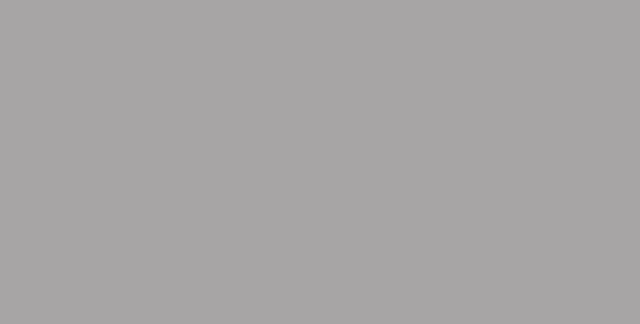
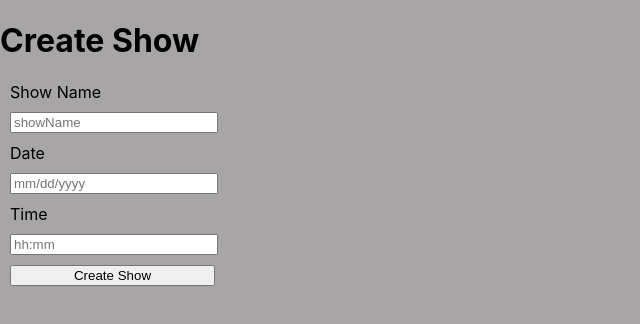
Before and after one commit to connorBMERBE/CS3733UlyseesB23, a React (Create React App) app in the folder seats4u/: page /createShow in a window 1280 px wide. Before the commit this address had no page. Shown: the top 324 px of the page, without its empty margins (0-640 px from the left). Built offline with nearby package versions, Linux system fonts and the light colour scheme.

Commit message:
createShow functionality

```diff
--- a/seats4u/src/App.js
+++ b/seats4u/src/App.js
@@ -4,6 +4,7 @@ import Landing from './Pages/Landing.js';
 import Test from './Pages/Test.js';
 import FailedLogin from './Pages/FailedLogin.js';
 import PrivateRoutesVM from './Controller/PrivateRoutesVM.js';
+import CreateShow from './Pages/createShow.js';
 
 function App() {
 
@@ -49,6 +50,7 @@ function App() {
           <Route path = "/test" element = {<Test/>} exact/>
         </Route>
           <Route path = "/failedLogin" element = {<FailedLogin/>}/>
+          <Route path = "/createShow" element = {<CreateShow/>}/>
       </Routes>
     </div>
   );
--- a/seats4u/src/Controller/Controller.js
+++ b/seats4u/src/Controller/Controller.js
@@ -31,3 +31,39 @@ export async function login(username, password) {
                 body: "Invalid Credentials"}));
         });
 }
+
+
+//Function responsible for Logging in
+export async function makeShow(username, showName, date, time, venueName) {
+    Axios.post('https://j1e9gw8669.execute-api.us-east-1.amazonaws.com/Initial/login', {
+        'showName' : showName,
+        'date' : date,
+        'time' : time,
+        'venuName' : venueName,
+
+
+    }).then(function (response) {
+        console.log(response);
+        if (response.data.statusCode === 200) {
+            console.log(response.data.body.token);
+            const userToken = response.data.body.token;
+            const userRole = response.data.body.role;
+
+            //Store the token in local storage.
+            localStorage.setItem('token', userToken);
+            localStorage.setItem('role', userRole);
+
+            console.log("DONE TOKEN ADDED");
+        } else {
+            console.log(JSON.stringify({
+                statusCode: response.data.statusCode,
+                body: response.data.body}));
+        }
+
+    }).catch(function (error) {
+        //Handle Login failure.
+        console.log('Authenticaion Error: ', JSON.stringify({
+            statusCode: 400,
+            body: "Invalid Credentials"}));
+    });
+}
--- /dev/null
+++ b/seats4u/src/Pages/createShow.css
@@ -0,0 +1,18 @@
+.stack {
+    display: flex;
+    flex-direction: column;
+}
+
+label {
+    margin-left: 10px;
+}
+
+input {
+    margin: 10px;
+    width: 200px;
+}
+
+button {
+    margin-left: 10px;
+    width: 205px;
+}
--- /dev/null
+++ b/seats4u/src/Pages/createShow.js
@@ -0,0 +1,39 @@
+import './createShow.css';
+import React from 'react';
+import {makeShow} from '../Controller/Controller.js';
+
+
+
+export const CreateShow = () => {
+    const [showName, setShowName] = React.useState('');
+    const [date, setDate] = React.useState('');
+    const [time, setTime] = React.useState('');
+
+    const handleCreateShow = () =>{
+        makeShow("usernameHolder", showName, date, time)
+    }
+
+
+
+    return(
+        <main>
+            <h1>
+                Create Show
+            </h1>
+
+            <form onSubmit = {handleCreateShow}>
+                <div className = "stack">
+                <label>Show Name</label>
+                <input type="text" placeholder="showName" onChange={(e) => setShowName(e.target.value)} required/>
+                <label>Date</label>
+                <input type="text" placeholder="mm/dd/yyyy" onChange={(e) => setDate(e.target.value)} required/>
+                <label>Time</label>
+                <input type="text" placeholder="hh:mm" onChange={(e) => setTime(e.target.value)} required/>
+                <button type="submit"> Create Show </button>
+                </div>
+            </form>
+        </main>
+    )
+}
+
+export default CreateShow
```
Also changed, not shown: seats4u/src/Lambda/makeShowLambda.js (added, +65 -0 lines).
